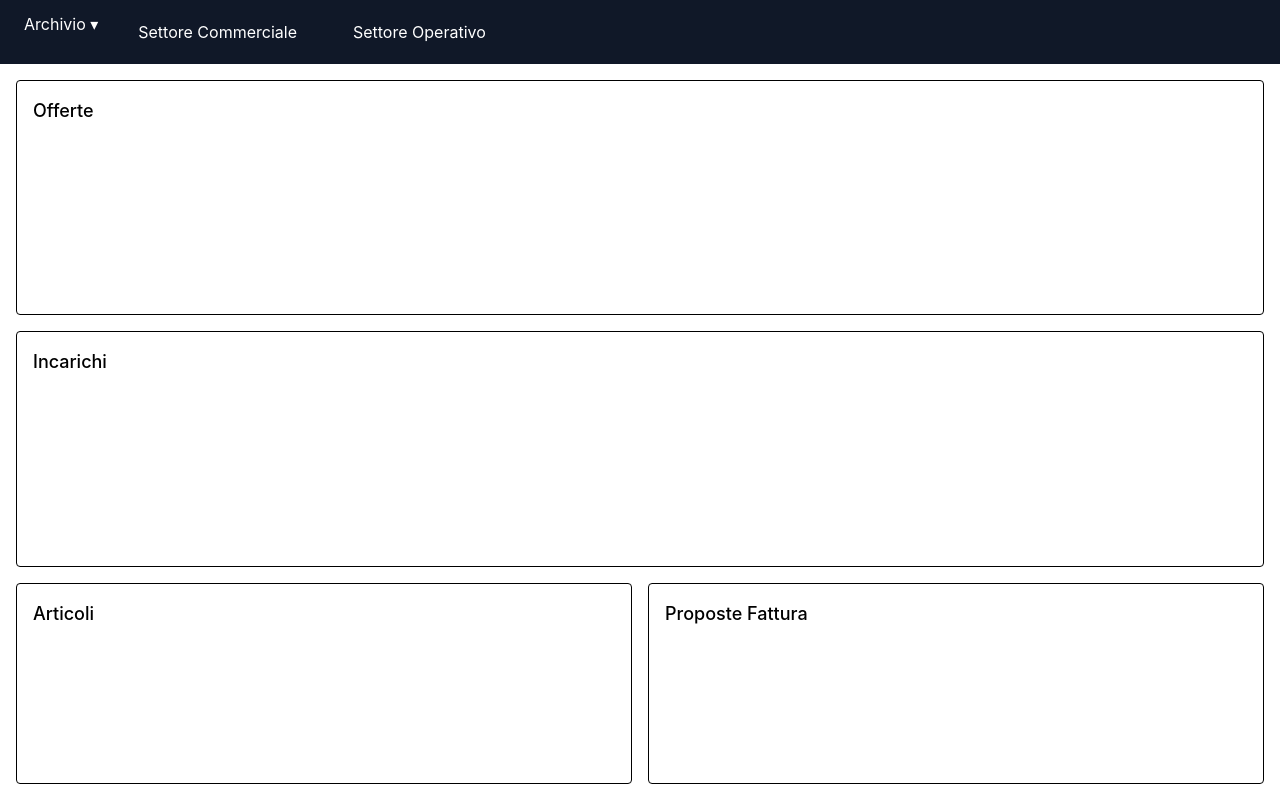
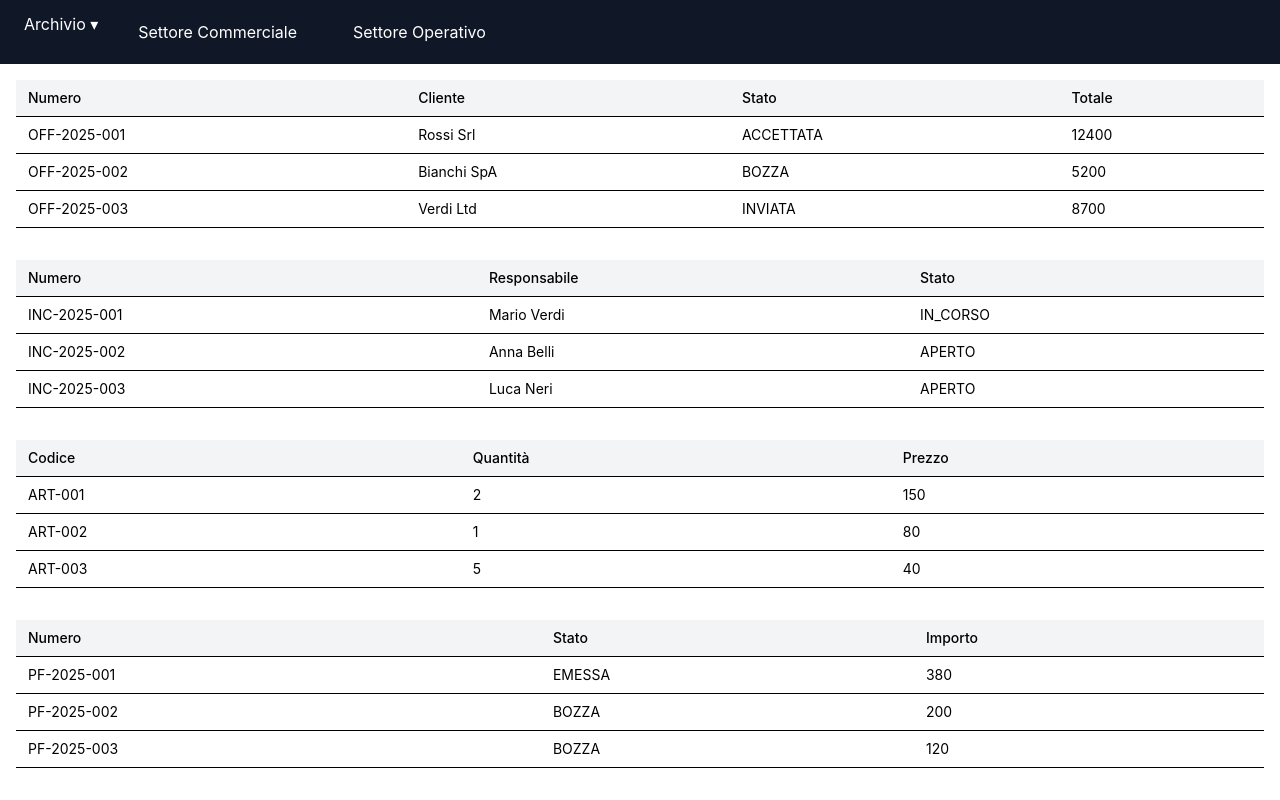
Before and after one commit to Ferro98/Company-Handler, a React (Vite) app in the folder frontend/: page /commerciale in a window 1280 px wide. Built offline with nearby package versions, Linux system fonts and the light colour scheme.

Commit message:
feat: datagrid component, commerciale page, mock data

```diff
--- /dev/null
+++ b/frontend/src/components/DataGrid.tsx
@@ -0,0 +1,49 @@
+// src/components/DataGrid.tsx
+export type Colonna<T> = {
+    key: keyof T
+    label: string
+    width?: string
+}
+
+type Props<T> = {
+    colonne: Colonna<T>[]
+    dati: T[]
+    onSeleziona?: (riga: T) => void
+    rigaSelezionata?: T | null
+    caricamento?: boolean
+}
+
+export default function DataGrid<T extends { id: number }>({ colonne, dati, onSeleziona, rigaSelezionata, caricamento }: Props<T>) {
+    if (caricamento) return <p className="p-4 text-gray-500">Caricamento...</p>
+
+    return (
+        <div className="overflow-auto h-full">
+            <table className="w-full text-sm border-collapse">
+                <thead>
+                    <tr className="bg-gray-100 text-left">
+                        {colonne.map((col) => (
+                            <th key={String(col.key)} className="px-3 py-2 border-b font-medium">
+                                {col.label}
+                            </th>
+                        ))}
+                    </tr>
+                </thead>
+                <tbody>
+                    {dati.map((riga) => (
+                        <tr
+                            key={riga.id}
+                            onClick={() => onSeleziona?.(riga)}
+                            className={`cursor-pointer hover:bg-blue-50 border-b ${rigaSelezionata && (rigaSelezionata as any).id === riga.id ? 'bg-blue-100' : ''}`}
+                        >
+                            {colonne.map((col) => (
+                                <td key={String(col.key)} className="px-3 py-2">
+                                    {String(riga[col.key])}
+                                </td>
+                            ))}
+                        </tr>
+                    ))}
+                </tbody>
+            </table>
+        </div>
+    )
+}
--- /dev/null
+++ b/frontend/src/features/commerciale/commericale.data.ts
@@ -0,0 +1,49 @@
+import type { Offerta, Incarico, Articolo, PropostaFattura } from "../../types"
+
+export function fetchOfferte(): Promise<Offerta[]> {
+  return new Promise((resolve) => {
+    setTimeout(() => {
+      resolve([
+        { id: 1, numero: 'OFF-2025-001', cliente: 'Rossi Srl', stato: 'ACCETTATA', totale: 12400 },
+        { id: 2, numero: 'OFF-2025-002', cliente: 'Bianchi SpA', stato: 'BOZZA', totale: 5200 },
+        { id: 3, numero: 'OFF-2025-003', cliente: 'Verdi Ltd', stato: 'INVIATA', totale: 8700 },
+      ])
+    }, 500)
+  })
+}
+
+export function fetchIncarichi(offertaId?: number): Promise<Incarico[]> {
+  return new Promise((resolve) => {
+    setTimeout(() => {
+      resolve([
+        { id: 1, numero: 'INC-2025-001', offertaId: 1, responsabile: 'Mario Verdi', stato: 'IN_CORSO'as const },
+        { id: 2, numero: 'INC-2025-002', offertaId: 1, responsabile: 'Anna Belli', stato: 'APERTO'as const },
+        { id: 3, numero: 'INC-2025-003', offertaId: 2, responsabile: 'Luca Neri', stato: 'APERTO'as const },
+      ].filter(i => offertaId === undefined || i.offertaId === offertaId))
+    }, 500)
+  })
+}
+
+export function fetchArticoli(incaricoId?: number): Promise<Articolo[]> {
+  return new Promise((resolve) => {
+    setTimeout(() => {
+      resolve([
+        { id: 1, incaricoId: 1, codice: 'ART-001', quantita: 2, prezzoUnitario: 150 },
+        { id: 2, incaricoId: 1, codice: 'ART-002', quantita: 1, prezzoUnitario: 80 },
+        { id: 3, incaricoId: 2, codice: 'ART-003', quantita: 5, prezzoUnitario: 40 },
+      ].filter(a => incaricoId === undefined || a.incaricoId === incaricoId))
+    }, 500)
+  })
+}
+
+export function fetchProposteFattura(incaricoId?: number): Promise<PropostaFattura[]> {
+  return new Promise((resolve) => {
+    setTimeout(() => {
+      resolve([
+        { id: 1, incaricoId: 1, numero: 'PF-2025-001', stato: 'EMESSA' as const, importoTotale: 380 },
+        { id: 2, incaricoId: 1, numero: 'PF-2025-002', stato: 'BOZZA' as const, importoTotale: 200 },
+        { id: 3, incaricoId: 2, numero: 'PF-2025-003', stato: 'BOZZA' as const, importoTotale: 120 },
+      ].filter(p => incaricoId === undefined || p.incaricoId === incaricoId))
+    }, 500)
+  })
+}
--- a/frontend/src/pages/CommercialePage.tsx
+++ b/frontend/src/pages/CommercialePage.tsx
@@ -1,20 +1,103 @@
+import { useEffect, useState } from "react"
+import type { Articolo, Incarico, Offerta, PropostaFattura } from "../types"
+import DataGrid, { type Colonna } from "../components/DataGrid"
+import { fetchArticoli, fetchIncarichi, fetchProposteFattura, fetchOfferte } from "../features/commerciale/commericale.data"
+
+const colonneOfferte: Colonna<Offerta>[] = [
+    { key: 'numero', label: 'Numero' },
+    { key: 'cliente', label: 'Cliente' },
+    { key: 'stato', label: 'Stato' },
+    { key: 'totale', label: 'Totale' },
+]
+
+const colonneIncarichi: Colonna<Incarico>[] = [
+    { key: 'numero', label: 'Numero' },
+    { key: 'responsabile', label: 'Responsabile' },
+    { key: 'stato', label: 'Stato' },
+]
+
+const colonneArticoli: Colonna<Articolo>[] = [
+    { key: 'codice', label: 'Codice' },
+    { key: 'quantita', label: 'Quantità' },
+    { key: 'prezzoUnitario', label: 'Prezzo' },
+]
+
+const colonneProposte: Colonna<PropostaFattura>[] = [
+    { key: 'numero', label: 'Numero' },
+    { key: 'stato', label: 'Stato' },
+    { key: 'importoTotale', label: 'Importo' },
+]
+
 export default function CommercialePage() {
+    const [offerte, setOfferte] = useState<Offerta[]>([])
+    const [incarichi, setIncarichi] = useState<Incarico[]>([])
+    const [articoli, setArticoli] = useState<Articolo[]>([])
+    const [proposte, setProposte] = useState<PropostaFattura[]>([])
+
+    const [caricamento, setCaricamento] = useState(true)
+
+    const [offertaSelezionata, setOffertaSelezionata] = useState<Offerta | null>(null)
+    const [incaricoSelezionato, setIncaricoSelezionato] = useState<Incarico | null>(null)
+
+    const incarichiFiltrati = offertaSelezionata
+        ? incarichi.filter(i => i.offertaId === offertaSelezionata.id)
+        : incarichi
+
+    const articoliFiltrati = incaricoSelezionato
+        ? articoli.filter(a => a.incaricoId === incaricoSelezionato.id)
+        : articoli
+
+    const proposteFiltrate = incaricoSelezionato
+        ? proposte.filter(p => p.incaricoId === incaricoSelezionato.id)
+        : proposte
+
+    useEffect(() => {
+        Promise.all([
+            fetchOfferte(),
+            fetchIncarichi(),      // senza parametri — prende tutto
+            fetchArticoli(),
+            fetchProposteFattura()
+        ]).then(([o, i, a, p]) => {
+            console.log(o, i, a, p)
+            setOfferte(o)
+            setIncarichi(i)
+            setArticoli(a)
+            setProposte(p)
+        }).finally(() => setCaricamento(false))
+    }, [])
+
     return (
         <div className="flex flex-col h-[calc(100vh-64px)] p-4 gap-4">
-            <div className="border rounded p-4 flex-1">
-                <h2 className="text-lg font-medium mb-2">Offerte</h2>
-            </div>
-            <div className="border rounded p-4 flex-1">
-                <h2 className="text-lg font-medium mb-2">Incarichi</h2>
-            </div>
-            <div className="flex gap-4 flex-1">
-                <div className="border rounded p-4 flex-1">
-                    <h2 className="text-lg font-medium mb-2">Articoli</h2>
-                </div>
-                <div className="border rounded p-4 flex-1">
-                    <h2 className="text-lg font-medium mb-2">Proposte Fattura</h2>
-                </div>
-            </div>
+            <DataGrid<Offerta>
+                colonne={colonneOfferte}
+                dati={offerte}
+                rigaSelezionata={offertaSelezionata}
+                onSeleziona={(riga) => {
+                    setOffertaSelezionata(riga)
+                    setIncaricoSelezionato(null)
+                }}
+                caricamento={caricamento}
+            />
+
+            <DataGrid<Incarico>
+                colonne={colonneIncarichi}
+                dati={incarichiFiltrati}
+                rigaSelezionata={incaricoSelezionato}
+                onSeleziona={setIncaricoSelezionato}
+                caricamento={caricamento}
+            />
+
+            <DataGrid<Articolo>
+                colonne={colonneArticoli}
+                dati={articoliFiltrati}
+                caricamento={caricamento}
+            />
+
+            <DataGrid<PropostaFattura>
+                colonne={colonneProposte}
+                dati={proposteFiltrate}
+                caricamento={caricamento}
+            />
         </div>
     )
 }
--- a/frontend/src/types.tsx
+++ b/frontend/src/types.tsx
@@ -9,3 +9,35 @@ export const anagraficaVuota: Anagrafica = {
     nome: '',
     cognome: ''
 }
+
+export type Offerta = {
+    id: number
+    numero: string
+    cliente: string
+    stato: 'BOZZA' | 'INVIATA' | 'ACCETTATA' | 'RIFIUTATA' | 'ANNULLATA'
+    totale: number
+}
+
+export type Incarico = {
+    id: number
+    numero: string
+    offertaId: number
+    responsabile: string
+    stato: 'APERTO' | 'IN_CORSO' | 'COMPLETATO' | 'ANNULLATO'
+}
+
+export type Articolo = {
+    id: number
+    incaricoId: number
+    codice: string
+    quantita: number
+    prezzoUnitario: number
+}
+
+export type PropostaFattura = {
+    id: number
+    incaricoId: number
+    numero: string
+    stato: 'BOZZA' | 'EMESSA' | 'PAGATA' | 'ANNULLATA'
+    importoTotale: number
+}
```
